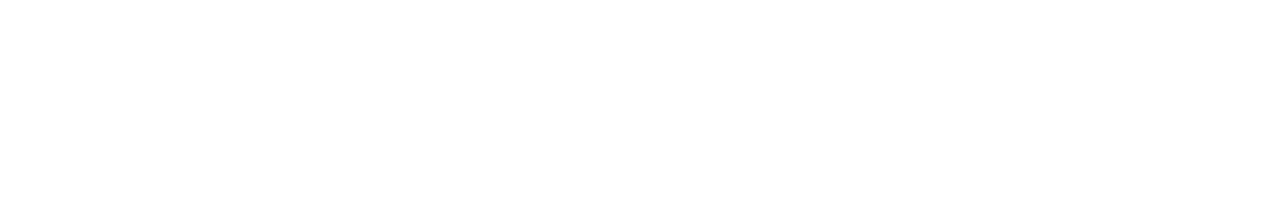
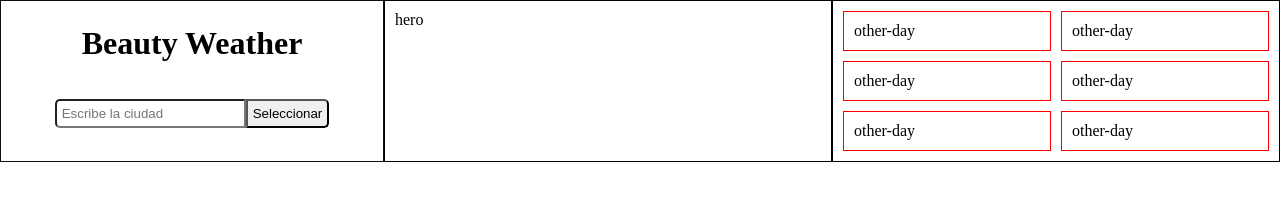
Before and after one commit to Curso-Fullstack-Raul-Tejero/bauty-weather, a plain HTML site: page index.html in a window 1280 px wide. Drawn offline with Linux system fonts and the light colour scheme.

Commit message:
Maquetacion+input

```diff
--- a/index.html
+++ b/index.html
@@ -5,22 +5,29 @@
     <meta charset="UTF-8">
     <meta name="viewport" content="width=device-width, initial-scale=1.0">
     <title>Beauty Weather</title>
+    <link rel="stylesheet" href="./styles/style.css" type="text/css">
 </head>
 
 <body>
-    <header></header>
+    <header>
+        <h1>Beauty Weather</h1>
+        <form action="">
+            <input type="text" placeholder="Escribe la ciudad" required>
+            <button type="submit" value="">Seleccionar</button>
+        </form>
+    </header>
     <main>
-        <section class="hero"></section>
+        <section class="hero">hero</section>
         <section class="days">
-            <article class="other-day"></article>
-            <article class="other-day"></article>
-            <article class="other-day"></article>
-            <article class="other-day"></article>
-            <article class="other-day"></article>
-            <article class="other-day"></article>
+            <article class="other-day">other-day</article>
+            <article class="other-day">other-day</article>
+            <article class="other-day">other-day</article>
+            <article class="other-day">other-day</article>
+            <article class="other-day">other-day</article>
+            <article class="other-day">other-day</article>
         </section>
     </main>
-    <footer></footer>
+    <footer>footer</footer>
 </body>
 
 </html>
--- /dev/null
+++ b/styles/style.css
@@ -0,0 +1,96 @@
+* {
+    margin: 0;
+    padding: 0;
+    box-sizing: border-box;
+
+}
+
+:root {
+    --padding: 10px;
+    --border-radius: 5px;
+}
+
+header {
+    max-width: 100%;
+    padding: var(--padding);
+    display: flex;
+    flex-wrap: wrap;
+    justify-content: space-around;
+    border: 1px solid rgb(15, 15, 15);
+    align-items: center;
+}
+    form {
+        display: flex;
+        justify-content: space-around;
+        padding: var(--padding);
+
+    }
+    input, button {
+        padding: 5px;
+
+    }
+        input {
+            border-radius: 5px 0 0 5px;
+        }
+        button {
+            border-radius: 0 5px 5px 0;
+        }
+
+section {
+    max-width: 100%;
+    padding: var(--padding);
+    border: 1px solid black;
+
+}
+    .days {
+        display: grid;
+        grid-template-columns: repeat(3, 1fr);
+        grid-template-rows: repeat(2, 1fr);
+        gap: var(--padding);
+    }
+        .other-day {
+            padding: var(--padding);
+            border: 1px solid red;
+        }
+
+footer {
+    max-width: 100%;
+    border: 1px solid rgb(0, 0, 0);
+
+}
+
+/* responsive media--------- */
+
+@media (min-width: 600px) {
+    footer {
+        display: none;
+    }
+}
+
+/* responsive large--------- */
+
+@media (min-width: 1200px) {
+    body {
+        display: flex;
+    }
+
+        header {
+            width: 30%;
+        }
+        main {
+            width: 70%;
+            display: flex;
+            flex-wrap: wrap;
+        }
+            section {
+                width: 50%;
+            }
+                .days {
+                    grid-template-columns: repeat(2, 1fr);
+                    grid-template-rows: repeat(3, 1fr);
+                    gap: var(--padding);
+                    }
+        footer {
+            display: none;
+        }
+}
```
